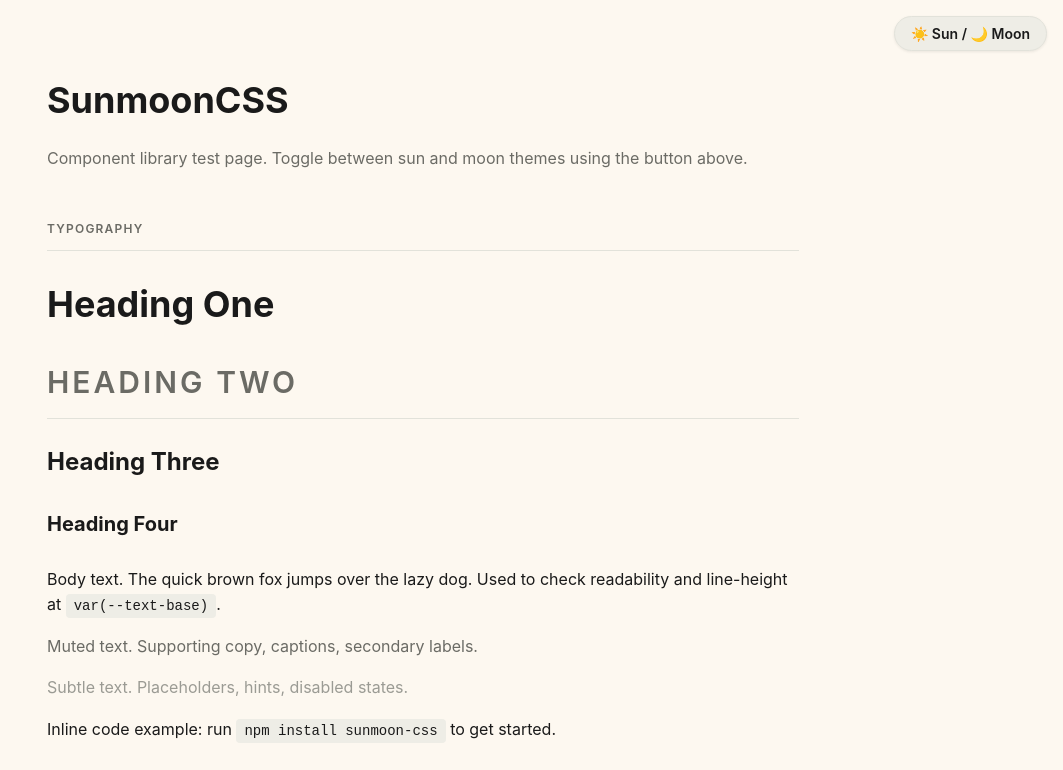
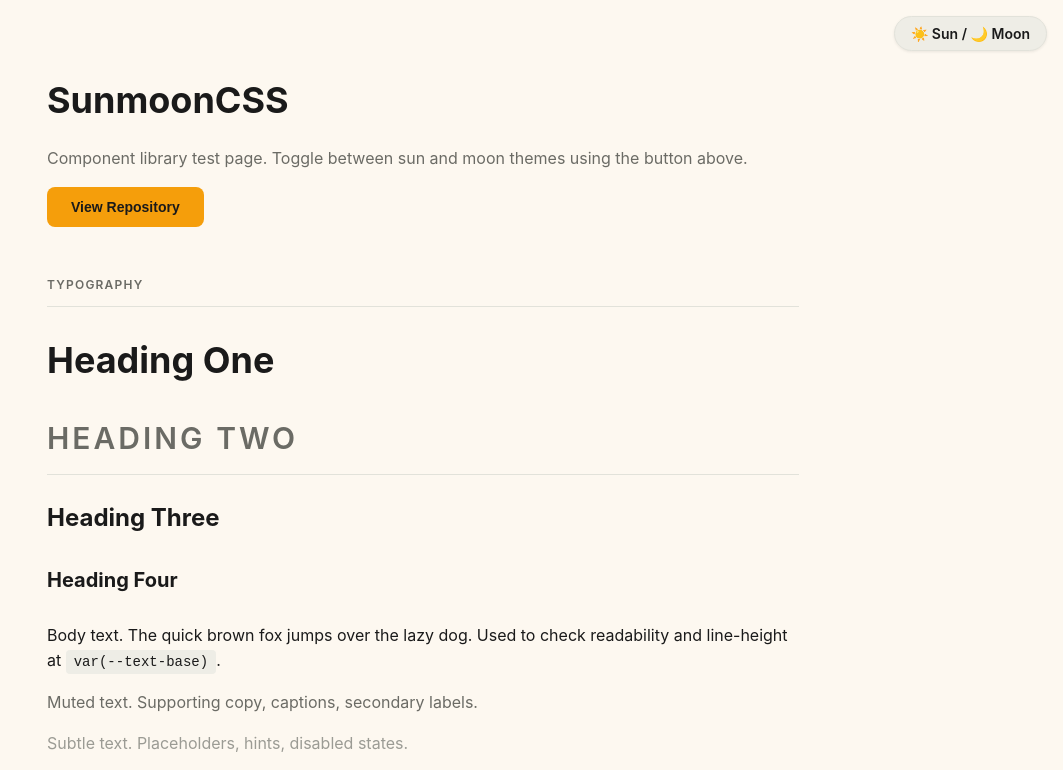
Before and after one commit to sauravr09/sunmoon-css, a website: page index.html in a window 1280 px wide. Shown: the top 770 px of the page, without its empty margins (217-1280 px from the left). Drawn offline with Linux system fonts and the light colour scheme.

Commit message:
add button to view repo

```diff
--- a/index.html
+++ b/index.html
@@ -66,6 +66,7 @@
     <div style="margin-bottom: var(--space-12);">
       <h1 style="font-size: var(--text-4xl); font-weight: 700; margin-bottom: var(--space-2);">SunmoonCSS</h1>
       <p class="text-muted">Component library test page. Toggle between sun and moon themes using the button above.</p>
+      <p><a href="https://github.com/sauravr09/sunmoon-css" target="_blank"><button class=" btn btn-primary">View Repository</button></a></p>
     </div>
 
     <!-- Typography -->
--- a/src/components.css
+++ b/src/components.css
@@ -31,6 +31,30 @@ code {
   background: var(--color-surface);
   padding: var(--space-1) var(--space-2);
   border-radius: var(--radius-sm);
+}
+
+/* --- Links --- */
+a {
+  color: var(--color-primary);
+  text-decoration: underline;
+  text-decoration-color: transparent;
+  text-underline-offset: 3px;
+  transition: color var(--ease-fast), text-decoration-color var(--ease-fast);
+}
+
+a:hover {
+  color: var(--color-primary-hover);
+  text-decoration-color: var(--color-primary-hover);
+}
+
+a:focus-visible {
+  outline: 2px solid var(--color-primary);
+  outline-offset: 3px;
+  border-radius: var(--radius-sm);
+}
+
+a:visited {
+  color: var(--color-text-muted);
 }
 
 /* --- Button --- */
```
